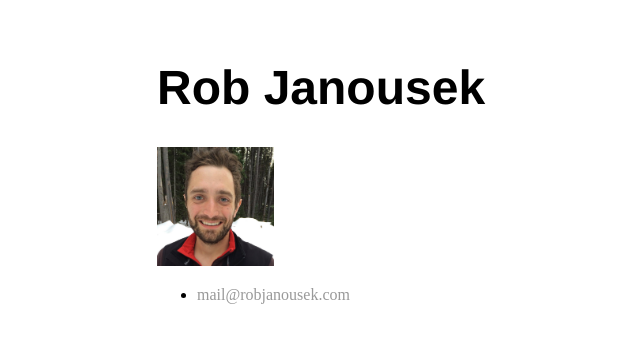
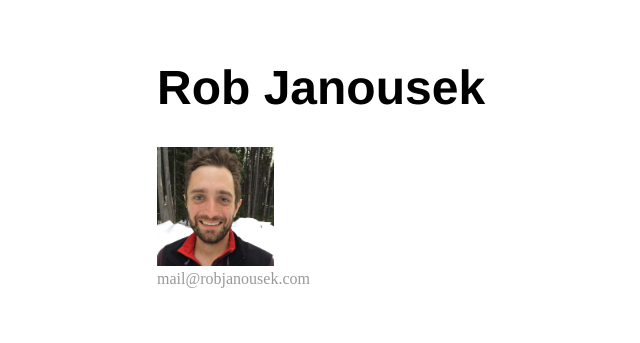
Before and after one commit to robjanousek/robjanousek.github.io, a Jekyll site: the page built from index.html, in a window 1280 px wide. Shown: the top 343 px of the page, without its empty margins (35-675 px from the left). Built offline with Jekyll 4.4.1, drawn with Linux system fonts in a browser that asks for light colours.

Commit message:
Update default.html

```diff
--- a/_layouts/default.html
+++ b/_layouts/default.html
@@ -21,9 +21,9 @@
 
 			</div><!-- /.container -->
 			<!--<footer> -->
-	    		<ul>
-	        		<li><a href="mailto:mail@robjanousek.com">mail@robjanousek.com</a></li>
-				</ul>
+
+	        		<a href="mailto:mail@robjanousek.com">mail@robjanousek.com</a>
+
 			</footer>
 		</body>
 	</html>
```
